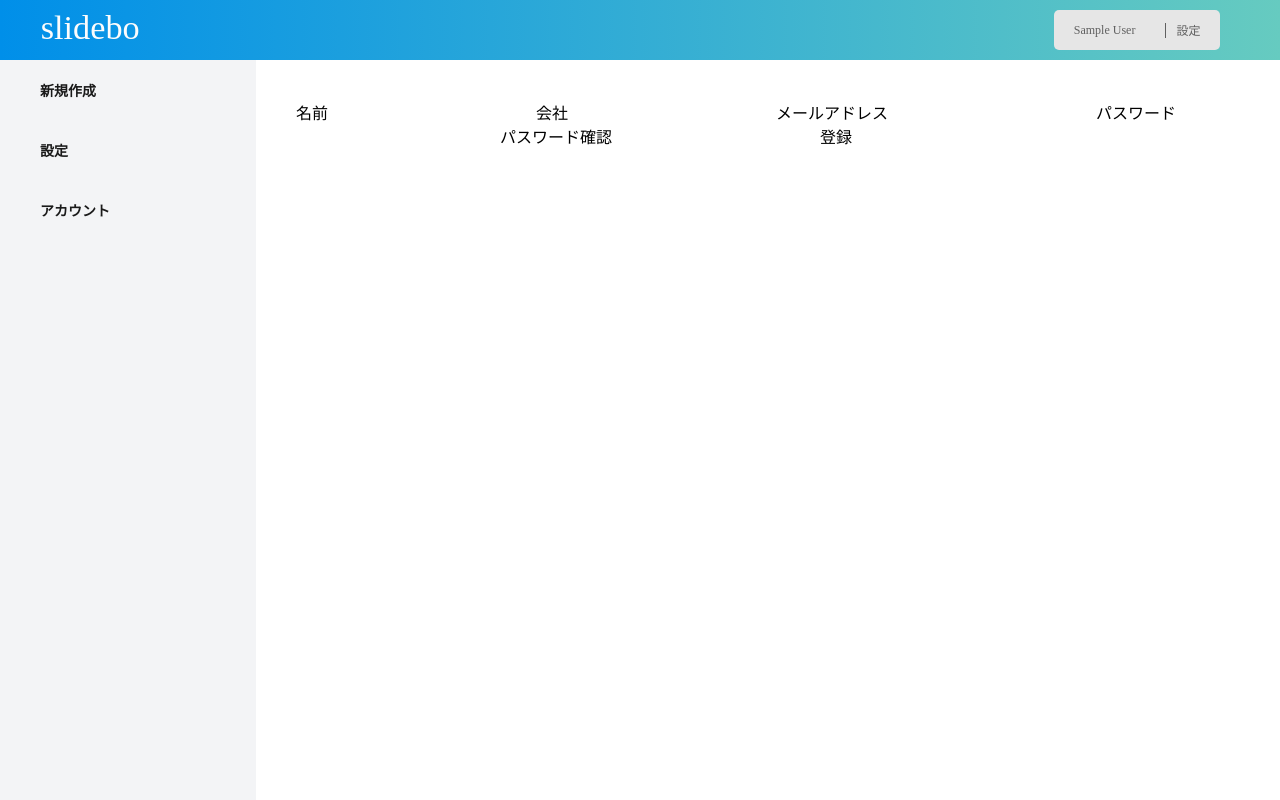
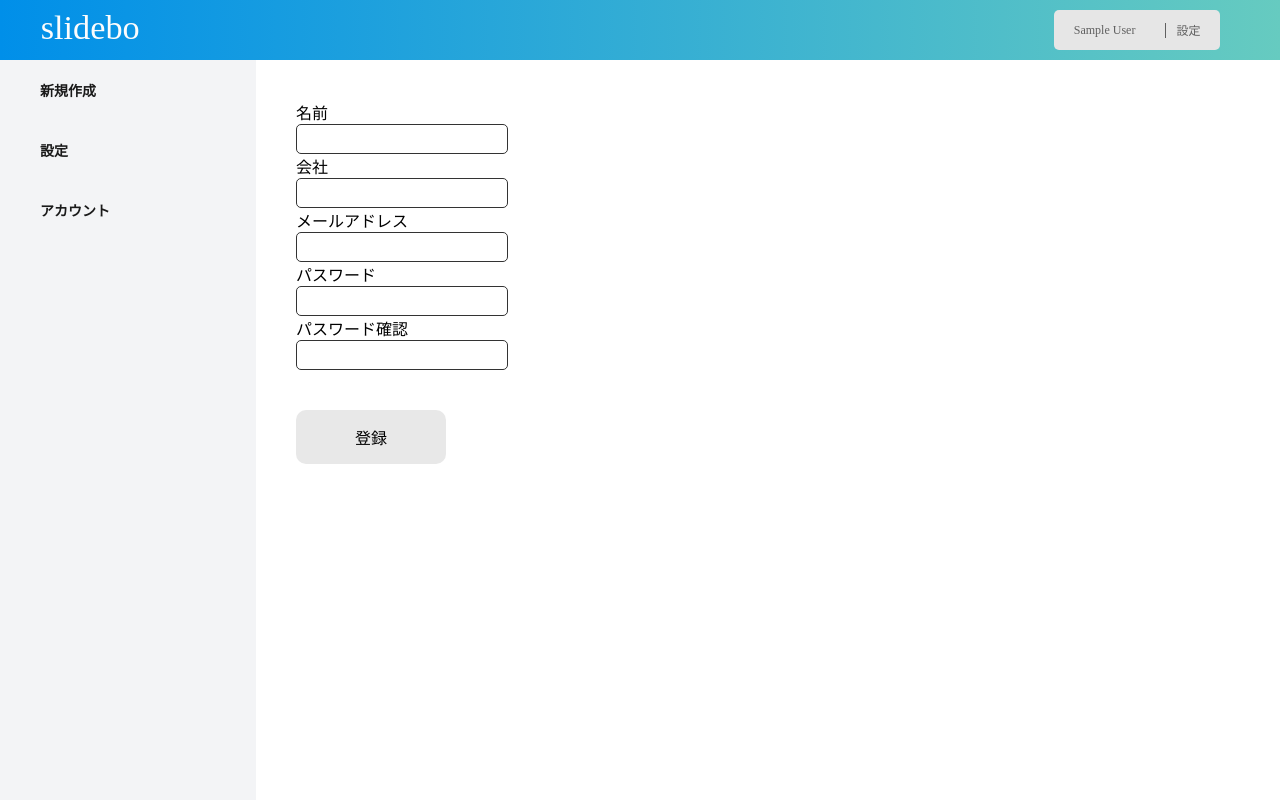
Before and after one commit to riki0808/slidebox, a Rails app: page /users/new in a window 1280 px wide. Run offline with Rails 7, Linux system fonts and the light colour scheme; the visitor is signed in with stand-in values (Sample User, id 1); data that the repository does not hold is empty; style sheets or scripts are compiled from the project's sources; parts of the project's set-up code (start-up, migrations or seed data) failed here and were passed over; some libraries are stand-ins or nearby versions.

Commit message:
user登録できるようにした

```diff
--- a/app/assets/stylesheets/users.scss
+++ b/app/assets/stylesheets/users.scss
@@ -1,3 +1,18 @@
 // Place all the styles related to the users controller here.
 // They will automatically be included in application.css.
 // You can use Sass (SCSS) here: https://sass-lang.com/
+.user-new_label {
+}
+.user-new_inp {
+  border: 1px solid #333;
+  border-radius: 5px;
+  padding: 5px;
+}
+.user-new_submit {
+  margin-top: 40px;
+  display: inline-block;
+  width: 150px;
+  padding: 15px 0;
+  background-color: #e8e8e8;
+  border-radius: 10px;
+}
--- a/app/controllers/users_controller.rb
+++ b/app/controllers/users_controller.rb
@@ -9,7 +9,7 @@
   def create
     @user = User.new(user_params)
     if @user.save
-      redirect_to root_url
+      redirect_to root_path
     else
       render :new
     end
--- a/app/views/users/new.html.erb
+++ b/app/views/users/new.html.erb
@@ -1,18 +1,22 @@
 <%= form_with model: @user, local: true do |f| %>
-  <%= f.label :name, '名前' %>
-  <%= f.text_field :name  %>
+  <dl>
 
-  <%= f.label :company, '会社' %>
-  <%= f.text_field :company  %>
+    <dt><%= f.label :name, '名前', class:"user-new_label" %></dt>
+    <dd><%= f.text_field :name, class:"user-new_inp"  %></dd>
 
-  <%= f.label :email, 'メールアドレス' %>
-  <%= f.text_field :email  %>
+    <dt><%= f.label :company, '会社', class:"user-new_label" %></dt>
+    <dd><%= f.text_field :company, class:"user-new_inp"  %></dd>
 
-  <%= f.label :password, 'パスワード' %>
-  <%= f.password_field :password  %>
+    <dt><%= f.label :email, 'メールアドレス', class:"user-new_label" %></dt>
+    <dd><%= f.text_field :email, class:"user-new_inp"  %></dd>
 
-  <%= f.label :password_confirmation, 'パスワード確認' %>
-  <%= f.password_field :password_confirmation  %>
+    <dt><%= f.label :password, 'パスワード', class:"user-new_label" %></dt>
+    <dd><%= f.password_field :password, class:"user-new_inp"  %>  </dd>
 
-  <%= f.submit '登録' %>
+    <dt><%= f.label :password_confirmation, 'パスワード確認', class:"user-new_label" %></dt>
+    <dd><%= f.password_field :password_confirmation, class:"user-new_inp"  %></dd>
+
+  </dl>
+
+  <%= f.submit '登録', class:"user-new_submit" %>
 <% end %>
```
Also changed, not shown: app/models/user.rb (+7 -7 lines).
